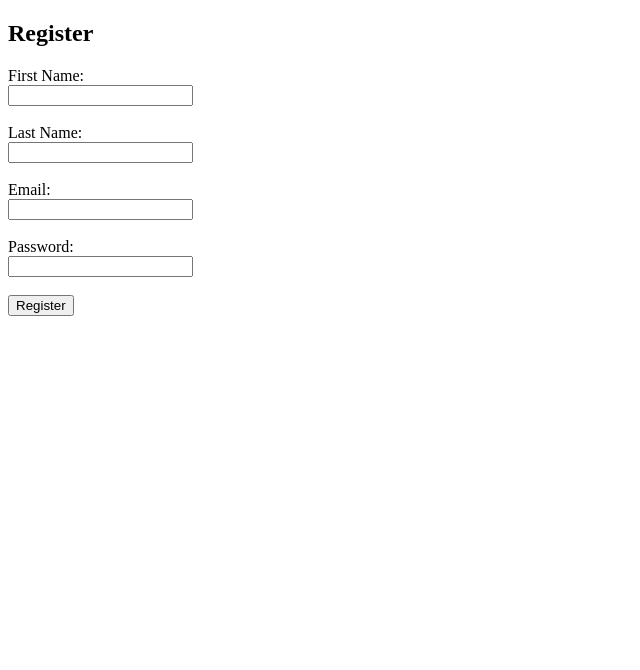
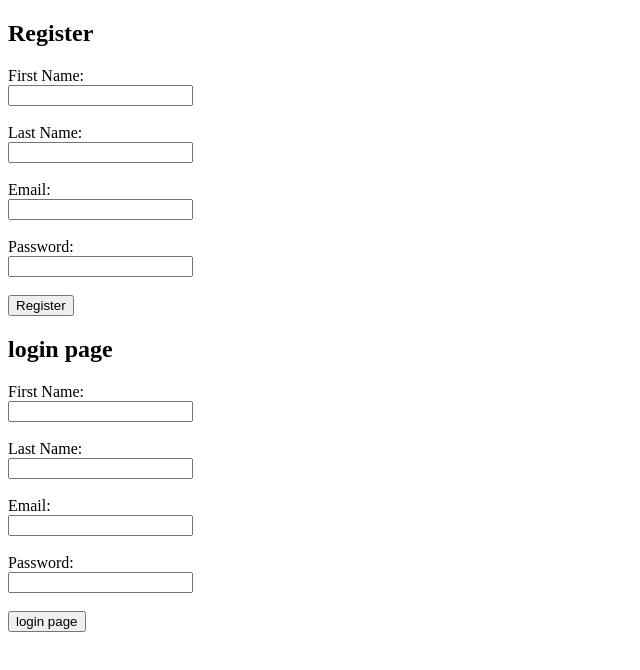
Before and after one commit to nayananagaraju/demoi, a plain HTML site: page index.html in a window 1280 px wide. Shown: the whole page, without its empty margins (0-640 px from the left). Drawn offline with Linux system fonts and the light colour scheme.

Commit message:
login code

```diff
--- a/index.html
+++ b/index.html
@@ -23,5 +23,22 @@
     <button type="submit">Register</button>
 </form>
 
+<h2>login page </h2>
+
+<form action="#" method="post">
+    <label for="fname">First Name:</label><br>
+    <input type="text" id="fname" name="fname" required><br><br>
+
+    <label for="lname">Last Name:</label><br>
+    <input type="text" id="lname" name="lname" required><br><br>
+
+    <label for="email">Email:</label><br>
+    <input type="email" id="email" name="email" required><br><br>
+
+    <label for="password">Password:</label><br>
+    <input type="password" id="password" name="password" required><br><br>
+
+    <button type="submit">login page</button>
+</form>
 </body>
 </html>
```
